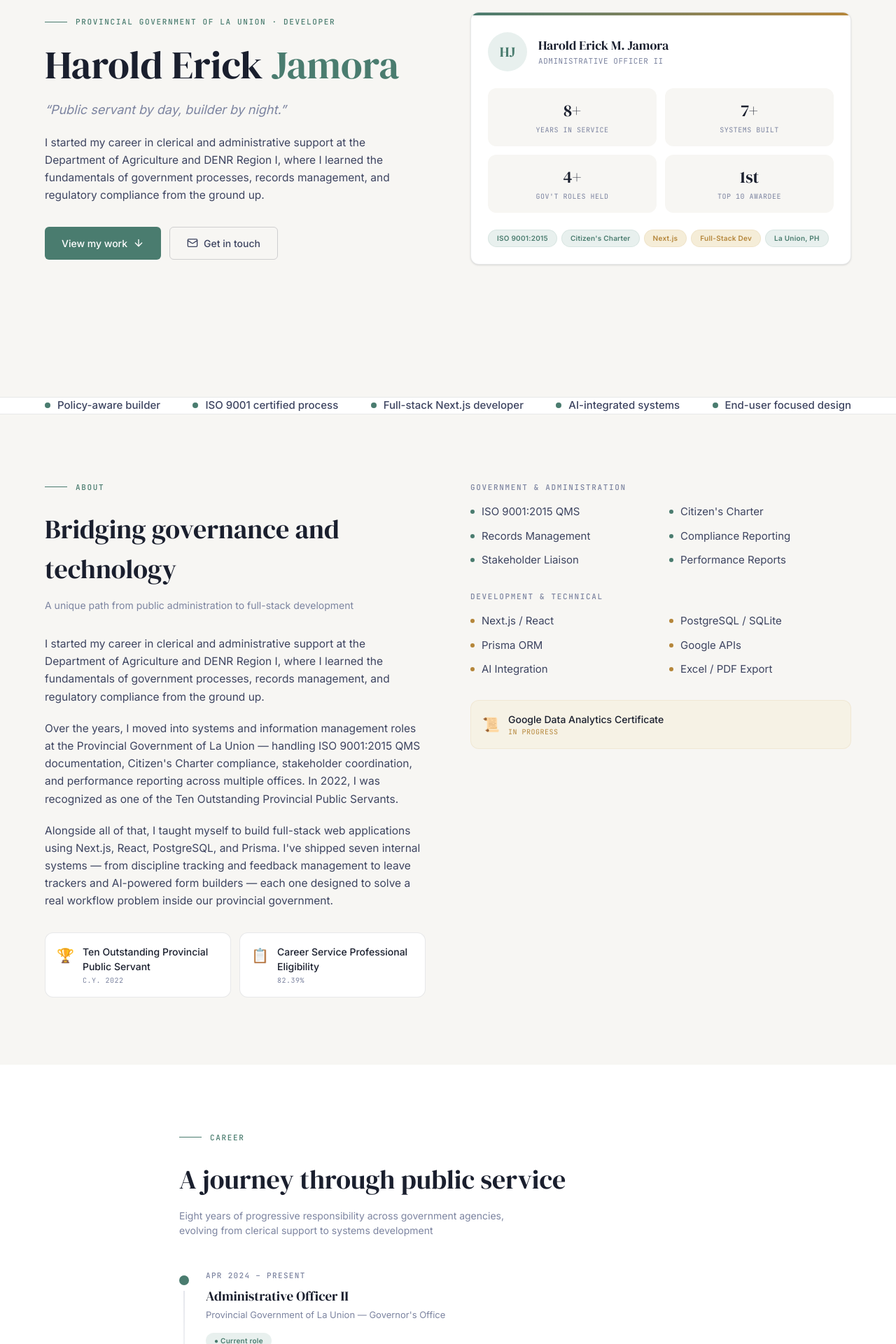
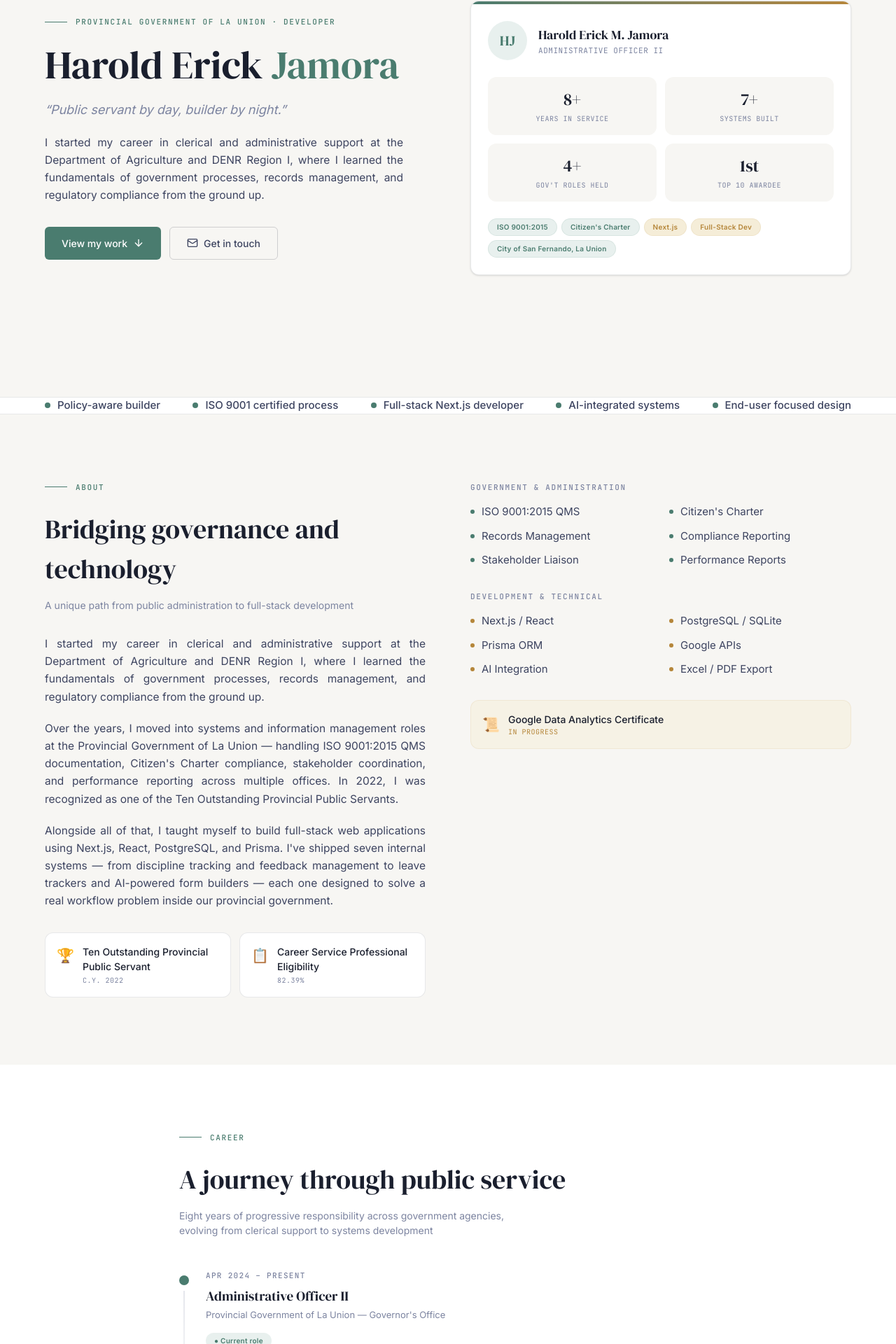
Before and after one commit to halords/portfolio, a Next.js app: page / in a window 1280 px wide. Shown: the part 233-2153 px from the top of the page at 70% size. Built offline with nearby package versions, Linux system fonts and the light colour scheme.

Commit message:
feat: implement UI components and sections for About, Contact, Hero, and Project display modules

```diff
--- a/components/sections/About.tsx
+++ b/components/sections/About.tsx
@@ -34,7 +34,7 @@ export function About() {
               {person.bio.map((paragraph, i) => (
                 <p
                   key={i}
-                  className="text-[15.5px] text-ink-soft leading-relaxed"
+                  className="text-[15.5px] text-ink-soft leading-relaxed text-justify"
                 >
                   {paragraph}
                 </p>
--- a/components/sections/Contact.tsx
+++ b/components/sections/Contact.tsx
@@ -78,7 +78,7 @@ export function Contact() {
                 Open to the right{" "}
                 <em className="text-sage-mid italic">opportunity</em>.
               </h2>
-              <p className="text-[15.5px] text-white/50 max-w-md mx-auto">
+              <p className="text-[15.5px] text-white/50 max-w-md mx-auto text-justify">
                 Whether you have a project in mind, a question about my work, or
                 an opportunity to discuss — I&apos;d love to hear from you.
               </p>
--- a/components/sections/Hero.tsx
+++ b/components/sections/Hero.tsx
@@ -76,7 +76,7 @@ export function Hero() {
               variants={fadeInUp}
               initial="hidden"
               animate="visible"
-              className="text-[15.5px] text-ink-soft leading-relaxed mb-8 max-w-lg"
+              className="text-[15.5px] text-ink-soft leading-relaxed mb-8 max-w-lg text-justify"
             >
               {person.bio[0]}
             </motion.p>
@@ -147,7 +147,7 @@ export function Hero() {
                   <Tag text="Citizen's Charter" variant="sage" />
                   <Tag text="Next.js" variant="gold" />
                   <Tag text="Full-Stack Dev" variant="gold" />
-                  <Tag text="La Union, PH" variant="sage" />
+                  <Tag text="City of San Fernando, La Union" variant="sage" />
                 </div>
               </div>
             </div>
--- a/components/ui/ProjectCard.tsx
+++ b/components/ui/ProjectCard.tsx
@@ -63,7 +63,7 @@ export function ProjectCard({ project, index }: ProjectCardProps) {
         </h3>
 
         {/* Description */}
-        <p className="text-[15px] text-ink-soft leading-relaxed mb-5">
+        <p className="text-[15px] text-ink-soft leading-relaxed mb-5 text-justify">
           {project.description}
         </p>
 
--- a/components/ui/TimelineItem.tsx
+++ b/components/ui/TimelineItem.tsx
@@ -64,7 +64,7 @@ export function TimelineItem({ entry, index, isLast }: TimelineItemProps) {
         )}
 
         {/* Description */}
-        <p className="text-[15px] text-ink-soft leading-relaxed mb-4">
+        <p className="text-[15px] text-ink-soft leading-relaxed mb-4 text-justify">
           {entry.description}
         </p>
 
--- a/data/person.ts
+++ b/data/person.ts
@@ -4,7 +4,7 @@ export const person = {
   lastName: "Jamora",
   title: "Administrative Officer II",
   org: "Provincial Government of La Union",
-  location: "Las-Ud, Caba, La Union, Region I",
+  location: "City of San Fernando, La Union",
   email: "haroldjamora08@gmail.com",
   phone: "09756343810",
   phoneFormatted: "0975 634 3810",
```
